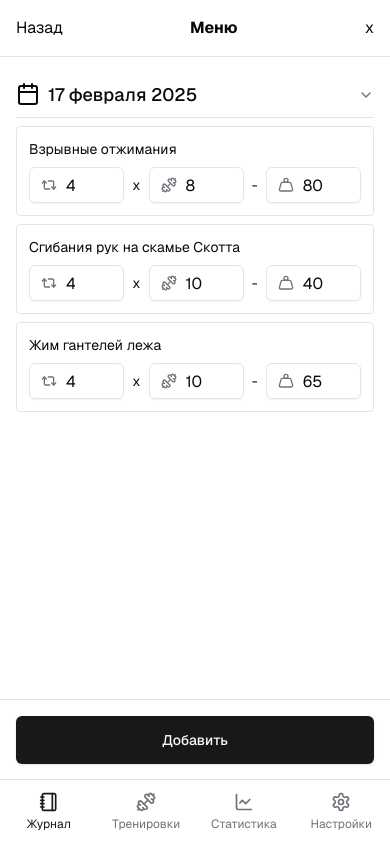
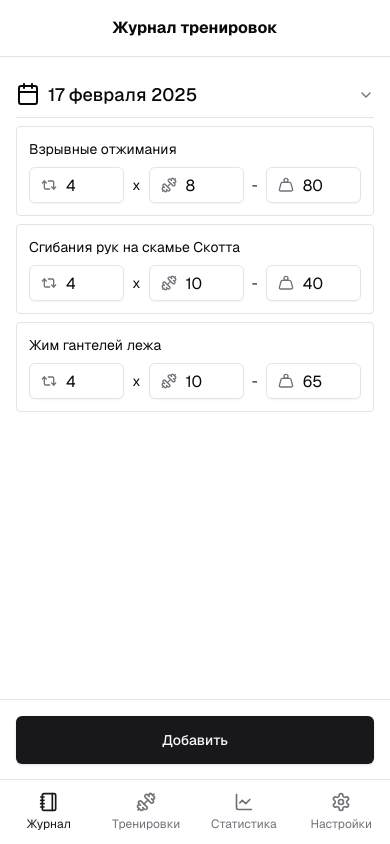
Before and after one commit to mazurovandre/fitness-tracker-frontend, a Next.js app: page / in a window 390 px wide. Built offline with nearby package versions, Linux system fonts and the light colour scheme.

Commit message:
Added mobile header

```diff
--- a/app/components/Header.tsx
+++ b/app/components/Header.tsx
@@ -1,11 +1,27 @@
 'use client';
 
+import { usePathname } from 'next/navigation';
+import { pageTitles, navigationItems } from '@/app/config/navigation';
+import Link from 'next/link';
+import { ChevronLeft } from 'lucide-react';
+
 export default function Header() {
+  const pathname = usePathname();
+  const title = pageTitles[pathname];
+  const isMainPage = navigationItems.some((item) => item.href === pathname);
+
   return (
     <div className='sticky top-0 flex px-4 pt-4 pb-4 gap-4 items-center justify-between border-b bg-background md:hidden z-50'>
-      <div className=''>Назад</div>
-      <div className='font-bold flex-1 text-center'>Меню</div>
-      <div className=''>х</div>
+      <div className='w-[80px]'>
+        {!isMainPage && (
+          <Link href='/' className='flex items-center gap-1'>
+            <ChevronLeft className='h-4 w-4' />
+            <span>Назад</span>
+          </Link>
+        )}
+      </div>
+      <div className='font-bold flex-1 text-center'>{title}</div>
+      <div className='w-[80px]' />
     </div>
   );
 }
--- a/app/components/TabBar.tsx
+++ b/app/components/TabBar.tsx
@@ -1,32 +1,9 @@
 'use client';
 
-import { cn } from '@/lib/utils';
-import { ChartLine, Dumbbell, NotebookIcon, Settings } from 'lucide-react';
 import Link from 'next/link';
 import { usePathname } from 'next/navigation';
-
-const tabs = [
-  {
-    name: 'Журнал',
-    href: '/',
-    icon: NotebookIcon,
-  },
-  {
-    name: 'Тренировки',
-    href: '/workouts',
-    icon: Dumbbell,
-  },
-  {
-    name: 'Статистика',
-    href: '/statistic',
-    icon: ChartLine,
-  },
-  {
-    name: 'Настройки',
-    href: '/settings',
-    icon: Settings,
-  },
-];
+import { cn } from '@/lib/utils';
+import { navigationItems } from '@/app/config/navigation';
 
 export default function TabBar() {
   const pathname = usePathname();
@@ -40,7 +17,7 @@ export default function TabBar() {
             Fitness Tracker
           </Link>
           <nav className='flex items-center gap-6'>
-            {tabs.map((tab) => {
+            {navigationItems.map((tab) => {
               const isActive = pathname === tab.href;
               return (
                 <Link
@@ -63,7 +40,7 @@ export default function TabBar() {
       {/* Mobile TabBar */}
       <div className='fixed bottom-0 left-0 right-0 border-t bg-background md:hidden z-50'>
         <div className='grid h-16 grid-cols-4'>
-          {tabs.map((tab) => {
+          {navigationItems.map((tab) => {
             const isActive = pathname === tab.href;
             return (
               <Link
--- /dev/null
+++ b/app/config/navigation.ts
@@ -0,0 +1,31 @@
+import { NotebookIcon, Dumbbell, ChartLine, Settings } from 'lucide-react';
+
+export const navigationItems = [
+  {
+    name: 'Журнал',
+    href: '/',
+    icon: NotebookIcon,
+  },
+  {
+    name: 'Тренировки',
+    href: '/workouts',
+    icon: Dumbbell,
+  },
+  {
+    name: 'Статистика',
+    href: '/statistic',
+    icon: ChartLine,
+  },
+  {
+    name: 'Настройки',
+    href: '/settings',
+    icon: Settings,
+  },
+];
+
+export const pageTitles: Record<string, string> = {
+  '/': 'Журнал тренировок',
+  '/workouts': 'Тренировки',
+  '/statistic': 'Статистика',
+  '/settings': 'Настройки',
+};
```
